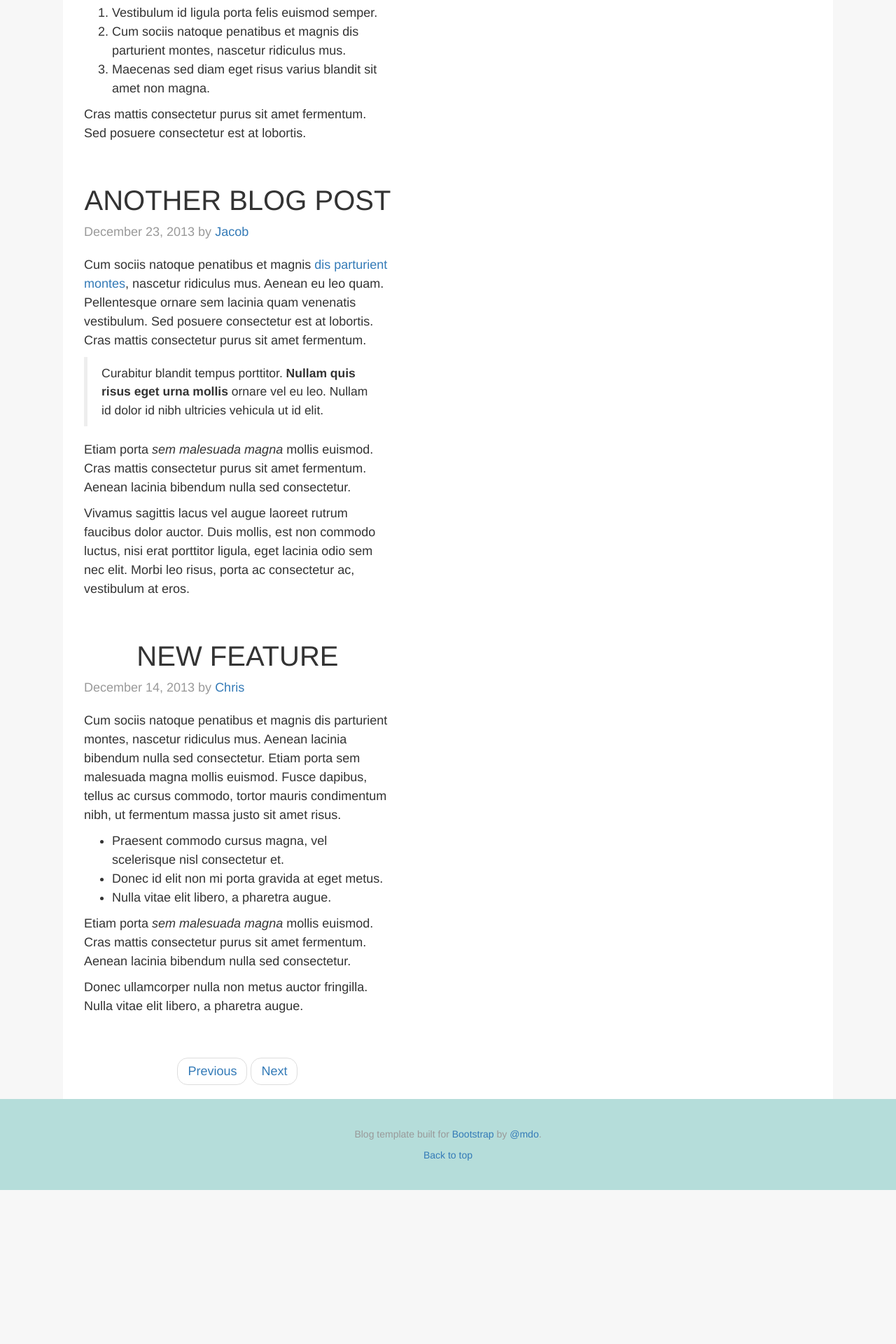
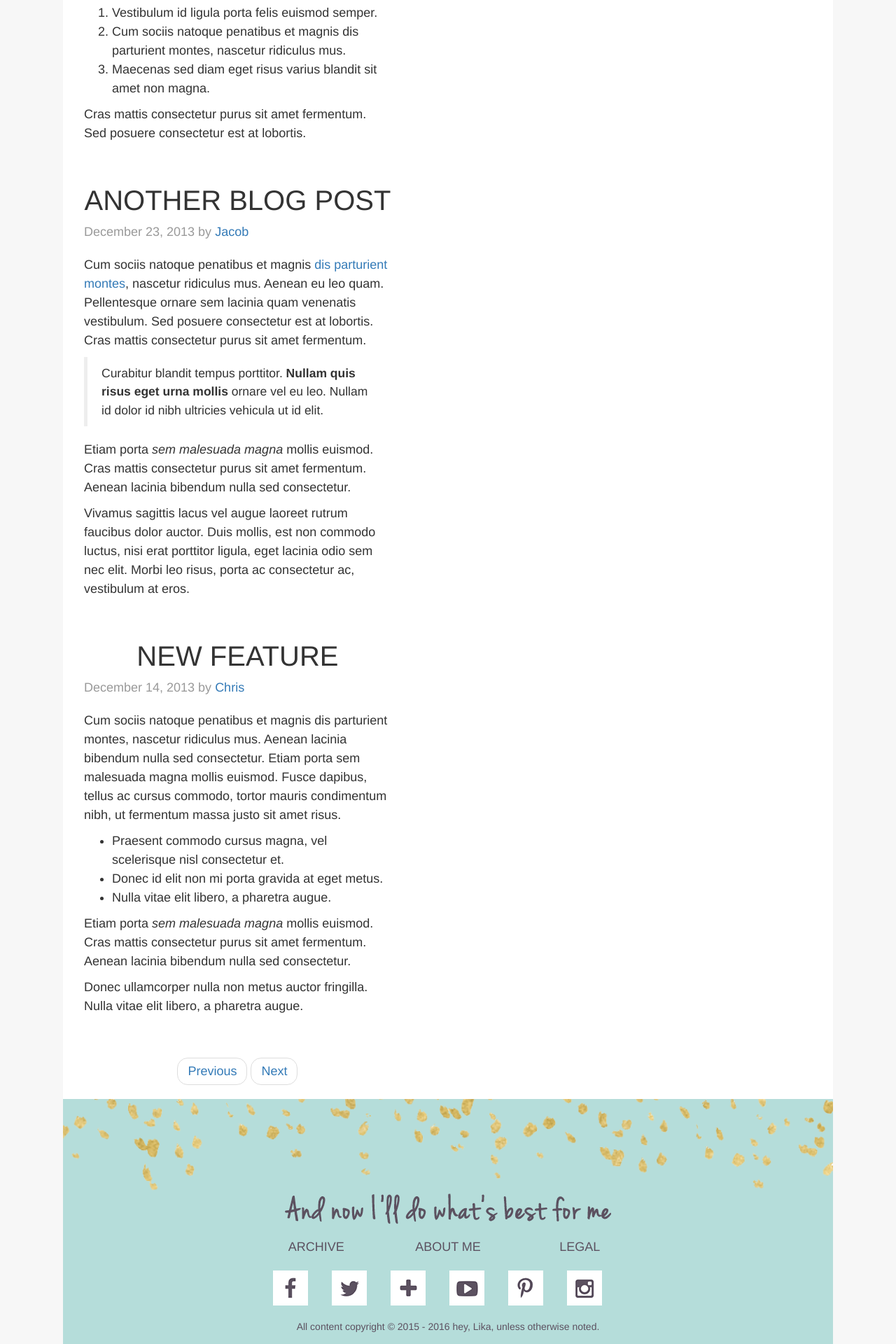
Before and after one commit to pocketlika/pocketlika.github.io, a Jekyll site: the page built from xuxu.html, in a window 1280 px wide. Shown: the part 1906-3826 px from the top of the page at 70% size. Built offline with Jekyll 4.4.1, drawn with Linux system fonts in a browser that asks for light colours; comment, search, counter and statistics services are not loaded; before the commit the page ends 3606 px from its top, so only the background shows below that.

Commit message:
Added footer style

```diff
--- a/_includes/footer.html
+++ b/_includes/footer.html
@@ -1,6 +1,37 @@
 <footer class="blog-footer">
-  <p>Blog template built for <a href="http://getbootstrap.com/">Bootstrap</a> by <a href="https://twitter.com/mdo">@mdo</a>.</p>
+  <!-- <p>Blog template built for <a href="http://getbootstrap.com/">Bootstrap</a> by <a href="https://twitter.com/mdo">@mdo</a>.</p>
   <p>
     <a href="http://getbootstrap.com/examples/blog/#">Back to top</a>
-  </p>
+  </p> -->
+
+  <div class="row">
+    <img src="{{ site.baseUrl }}/img/footer_subtitle.png" alt="And now I'll do what's best for me" />
+  </div>
+
+  <div class="row footer-row footer-link">
+    <div class="col-sm-3"></div>
+    <div class="col-sm-2">
+      <a class="blog-nav-item" href="{{ site.baseUrl }}/xuxu.html">ARCHIVE</a>
+    </div>
+    <div class="col-sm-2">
+      <a class="blog-nav-item" href="{{ site.baseUrl }}/xuxu.html">ABOUT ME</a>
+    </div>
+    <div class="col-sm-2">
+      <a class="blog-nav-item" href="{{ site.baseUrl }}/xuxu.html">LEGAL</a>
+    </div>
+    <div class="col-sm-3"></div>
+  </div>
+
+  <div class="row footer-row">
+    <a href="{{ site.linkFacebook }}" target="_blank"><img class="blog-social" src="{{ site.baseUrl }}/img/logo_header_facebook.png" alt="Facebook" /></a>
+    <a href="{{ site.linkTwitter }}" target="_blank"><img class="blog-social" src="{{ site.baseUrl }}/img/logo_header_twitter.png" alt="Twitter" /></a>
+    <a href="{{ site.linkBloglovin }}" target="_blank"><img class="blog-social" src="{{ site.baseUrl }}/img/logo_header_plus.png" alt="Bloglovin" /></a>
+    <a href="{{ site.linkYoutube }}" target="_blank"><img class="blog-social" src="{{ site.baseUrl }}/img/logo_header_youtube.png" alt="YouTube" /></a>
+    <a href="{{ site.linkPinterest }}" target="_blank"><img class="blog-social" src="{{ site.baseUrl }}/img/logo_header_pinterest.png" alt="Pinterest" /></a>
+    <a href="{{ site.linkInstagram }}" target="_blank"><img class="blog-social" src="{{ site.baseUrl }}/img/logo_header_instagram.png" alt="Instagram" /></a>
+  </div>
+
+  <div class="footer-copyright footer-row">
+    All content copyright &copy; 2015 - 2016 hey, Lika, unless otherwise noted.
+  </div>
 </footer>
--- a/css/blog.css
+++ b/css/blog.css
@@ -281,17 +281,41 @@ ul.nav a:hover {
  * Footer
  */
 
-.blog-footer {
+ .blog-footer {
+   width: 1100px;
+   height: 350px;
+   margin: auto;
+   padding: 135px 0;
+   text-align: center;
+   /*overflow: auto;*/
+   background-image: url("{{ site.baseurl }}/img/background_footer.png");
+   background-repeat: no-repeat;
+   background-size: cover;
+   /*border: 3px solid blue;*/
+ }
+/*.blog-footer {
   padding: 40px 0;
   color: #999;
   text-align: center;
   background-color: #b5ddda;
-  /*border: 3px solid blue;*/
+}*/
+/*.blog-footer p:last-child {
+  margin-bottom: 0;
+}*/
+
+.footer-row {
+  padding-top: 20px;
 }
-.blog-footer p:last-child {
-  margin-bottom: 0;
+.footer-copyright {
+  font-size: 14px;
+  color: #5c5160;
 }
-
+.footer-link a {
+  color: #5c5160;
+}
+.footer-link a:hover {
+  color: #fff;
+}
 
 /*
  * Custom
```
Also changed, not shown: img/background_footer.png (added), img/footer_subtitle.png (added).
